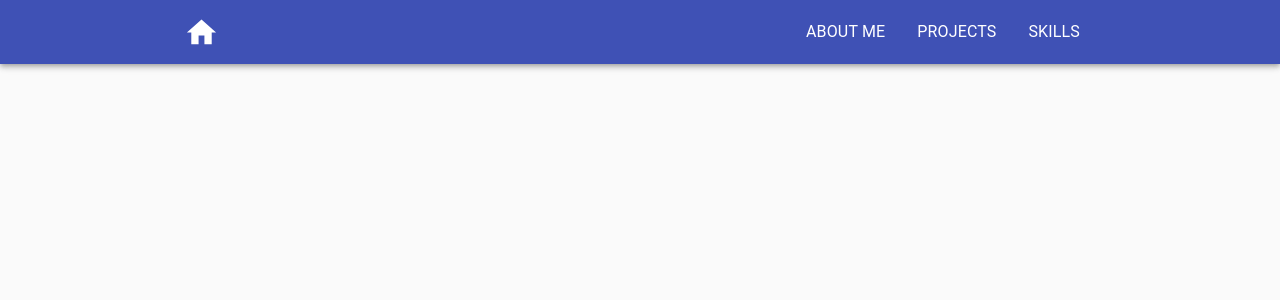
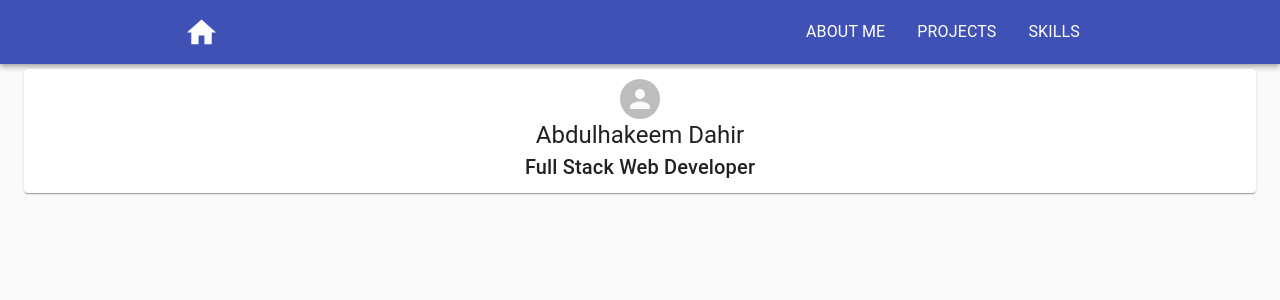
Before and after one commit to abdulhakeemdahir/React-Portfolio, a React (Create React App) app: page / in a window 1280 px wide. Shown: the top 300 px of the page. Built offline with nearby package versions, Linux system fonts and the light colour scheme.

Commit message:
added header component

```diff
--- a/src/App.js
+++ b/src/App.js
@@ -1,11 +1,14 @@
 import Nav from "./components/Nav";
 import { Container } from "@material-ui/core";
+import Header from "./components/Header";
 
 function App() {
 	return (
 		<div className='App'>
 			<Nav />
-			<Container></Container>
+			<Container>
+				<Header />
+			</Container>
 		</div>
 	);
 }
--- /dev/null
+++ b/src/components/Header.js
@@ -0,0 +1,31 @@
+// import classes from "*.module.css";
+import {
+	Paper,
+	Card,
+	Avatar,
+	Typography,
+	Button,
+	Grid,
+} from "@material-ui/core";
+
+import { makeStyles } from "@material-ui/core/styles";
+
+const useStyles = makeStyles({
+	paper: {
+		margin: "5px 0px",
+		padding: "10px",
+	},
+});
+
+export default function Header() {
+	const classes = useStyles();
+	return (
+		<Paper className={classes.paper}>
+			<Grid container justify='center' alignItems='center' direction='column'>
+				<Avatar />
+				<Typography variant='h5'>Abdulhakeem Dahir</Typography>
+				<Typography variant='h6'>Full Stack Web Developer</Typography>
+			</Grid>
+		</Paper>
+	);
+}
```
